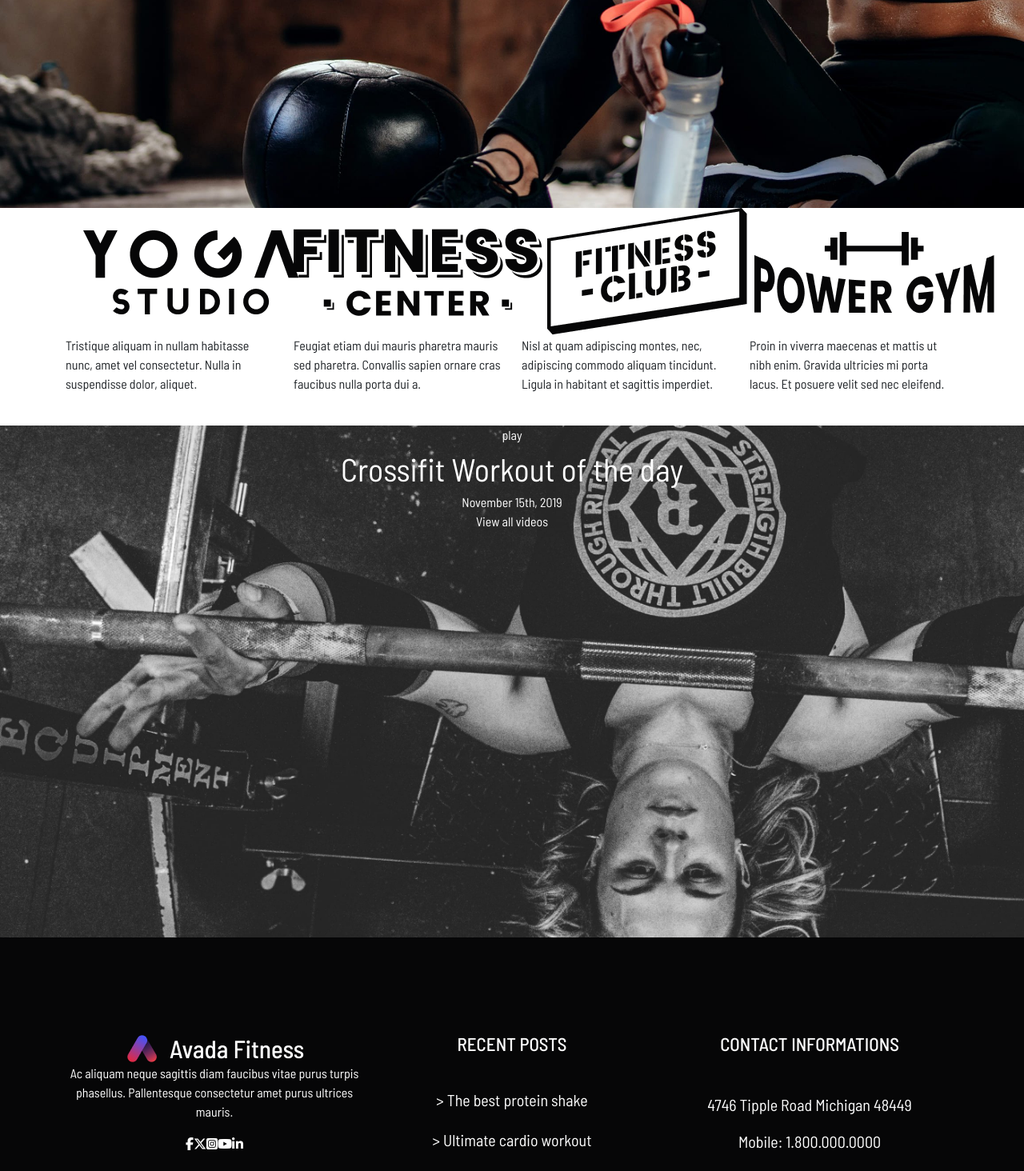
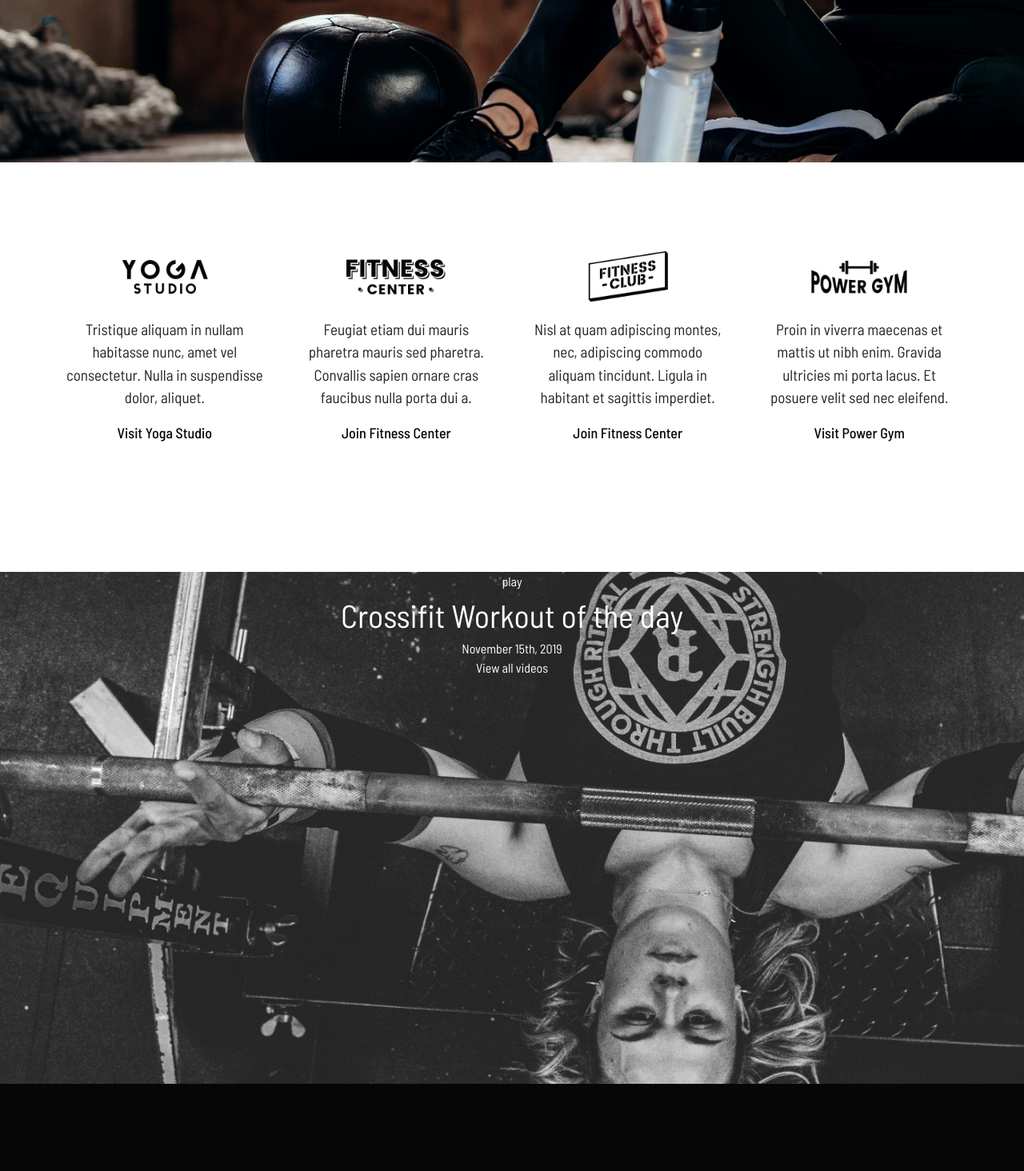
Before and after one commit to emanuele-pogliari/proj-html-vuejs, a Vue app: page / in a window 1280 px wide. Shown: the part 6062-7526 px from the top of the page at 80% size. Built offline with nearby package versions, Linux system fonts and the light colour scheme.

Commit message:
links section styled

```diff
--- a/src/components/AppArticles.vue
+++ b/src/components/AppArticles.vue
@@ -7,7 +7,7 @@ export default{
 <template>
 <div class="container-fluid" id="articles">
     <div class="container">
-    <div class="row pt-5">
+    <div class="row">
         <div class="col d-flex px-0 pb-4 justify-content-between align-items-center ">
             <h3>Featured Playlist</h3>
             <a class="px-3 py-1 text-black">View all videos ></a>
@@ -48,14 +48,15 @@ export default{
     .video-container{
         display: flex;
         flex-direction: row;
-        gap: 20px;
+        gap: 30px;
 
     .single-video{
-        width: calc(100% / 3 - 20px * 3 / 2);
+        width: calc(100% / 3 - 30px * 3 / 2);
         img{
         border-radius: 4px;
         overflow: hidden;
         }
+
     }
 
     }
--- a/src/components/AppFooter.vue
+++ b/src/components/AppFooter.vue
@@ -10,8 +10,8 @@ export default{
     <div class="footer-top d-flex justify-content-center ">
         <div class="single-col p-0">
             <img src="/public/images/logo.png" alt="">
-            <p>Ac aliquam neque sagittis diam faucibus vitae purus turpis phasellus. Pallentesque consectetur amet purus ultrices mauris.</p>
-            <div>
+            <p class="text-logo">Ac aliquam neque sagittis diam faucibus vitae purus turpis phasellus. Pallentesque consectetur amet purus ultrices mauris.</p>
+            <div class="socials">
                 <i class="fa-brands fa-facebook-f"></i>
                 <i class="fa-brands fa-x-twitter"></i>
                 <i class="fa-brands fa-square-instagram"></i>
@@ -31,13 +31,13 @@ export default{
         </div>
         <div class="contacts single-col p-0">
             <h5 class="pb-3 text-uppercase">Contact informations</h5>
-            <p>4746 Tipple Road Michigan 48449</p>
-            <p>Mobile: 1.800.000.0000</p>
+            <p class="address">4746 Tipple Road Michigan 48449</p>
+            <p class="phone">Mobile: 1.800.000.0000</p>
             <p>Email: info@your-company.com</p>
         </div>
     </div>
     <div class="footer-bottom">
-        <p>C Copyright 2012 - 2020 | Avada Website Builder by ThemeFusion|All Rights Reserved|Powered by WordPress</p>
+        <p class="text-bottom">C Copyright 2012 - 2020 | Avada Website Builder by ThemeFusion|All Rights Reserved|Powered by WordPress</p>
     </div>
 </div>
 </footer>
@@ -60,9 +60,22 @@ export default{
         .contacts{
             font-size: 20px;
         }
+        img{
+            margin-bottom: 15px;
+        }
 
-    }
+        .text-logo{
+            margin-bottom: 50px;
+            font-size: 20px;
+            color: $color3;
+        }
 
+        .socials{
+            display: flex;
+            justify-content: center;
+            gap:20px;
+            color:$color5;
+        }
 
     li{
         padding-top: 10px;
@@ -76,5 +89,23 @@ export default{
     .single-col{
         width: calc(100% / 3);
     }
+    .address{
+        color:$color3;
+    }
+
+    .phone{
+        margin-bottom: 0;
+    }
+}
+
+.footer-bottom{
+    padding: 20px;
+    .text-bottom{
+        margin-top: 16px;
+    }
+
+
+}
+
 }
 </style>
--- a/src/components/AppLinks.vue
+++ b/src/components/AppLinks.vue
@@ -7,33 +7,33 @@ export default{
 <template>
 <div class="container" id="links">
 
-    <div class="row justify-content-center ">
-        <div class="single-link">
-            <div class="img-box">
-                <img src="/public/images/sponsor-1-2x.png" alt="">
+    <div class="row justify-content-between ">
+        <div class="single-link text-center">
+            <div class="img-box ">
+                <img class="w-50" src="/public/images/sponsor-1-2x.png" alt="">
             </div>
             <p>Tristique aliquam in nullam habitasse nunc, amet vel consectetur. Nulla in suspendisse dolor, aliquet.</p>
             <a href="">Visit Yoga Studio</a>
 
         </div>
-        <div class="single-link">
-            <div class="img-box">
-                <img src="/public/images/sponsor-2-2x.png" alt="">
+        <div class="single-link text-center">
+            <div class="img-box ">
+                <img class="w-50" src="/public/images/sponsor-2-2x.png" alt="">
             </div>
             <p>Feugiat etiam dui mauris pharetra mauris sed pharetra. Convallis sapien ornare cras faucibus nulla porta dui a.</p>
             <a href="">Join Fitness Center</a>
         </div>
-        <div class="single-link">
+        <div class="single-link text-center">
             <div class="img-box">
-            <img src="/public/images/sponsor-3-2x.png" alt="">
-        </div>
+                <img class="w-50" src="/public/images/sponsor-3-2x.png" alt="">
+            </div>
             <p>Nisl at quam adipiscing montes, nec, adipiscing commodo aliquam tincidunt. Ligula in habitant et sagittis imperdiet.</p>
             <a href="">Join Fitness Center</a>
         </div>
-        <div class="single-link">
+        <div class="single-link text-center">
             <div class="img-box">
-            <img src="/public/images/sponsor-4-2x.png" alt="">
-        </div>
+                <img class="w-50" src="/public/images/sponsor-4-2x.png" alt="">
+            </div>
             <p>Proin in viverra maecenas et mattis ut nibh enim. Gravida ultricies mi porta lacus. Et posuere velit sed nec eleifend.</p>
             <a href="">Visit Power Gym</a>
         </div>
@@ -44,10 +44,27 @@ export default{
 </template>
 
 <style scoped lang="scss">
+@use '/src/styles/variables.scss' as *;
 #links{
+    padding-top: 111px;
+    padding-bottom: 160px;
 }
 
 .single-link{
-    width: calc(100% / 4);
+    width: calc(100% / 4 - 10px * 4 / 3);
+    gap:10px;
+    .img-box{
+        margin-bottom: 20px;
+    }
+    a{
+        font-size: 18px;
+        font-weight: 500;
+        color:$color1;
+    }
+    p{
+        font-size: 19px;
+    }
 }
+
+
 </style>
```
